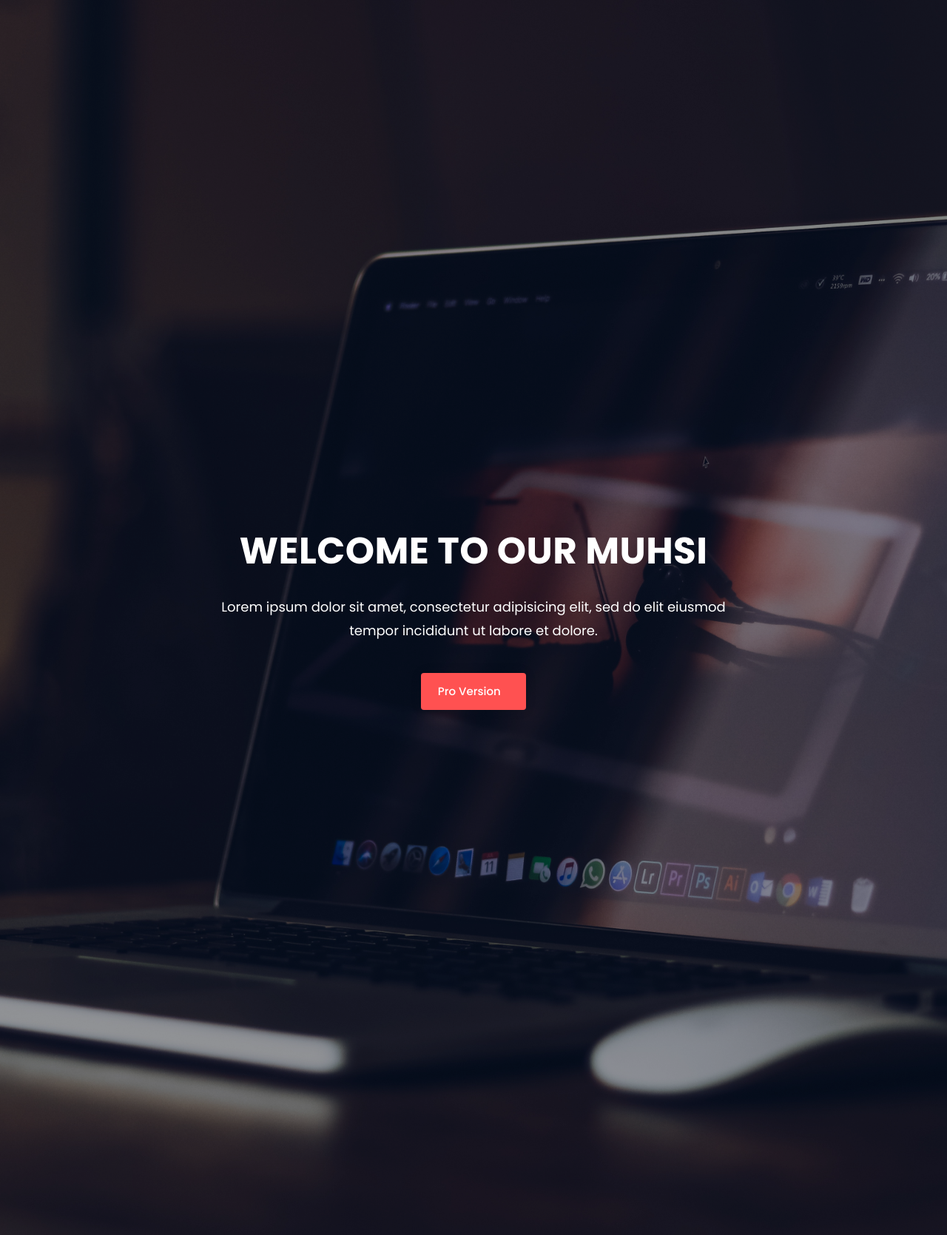
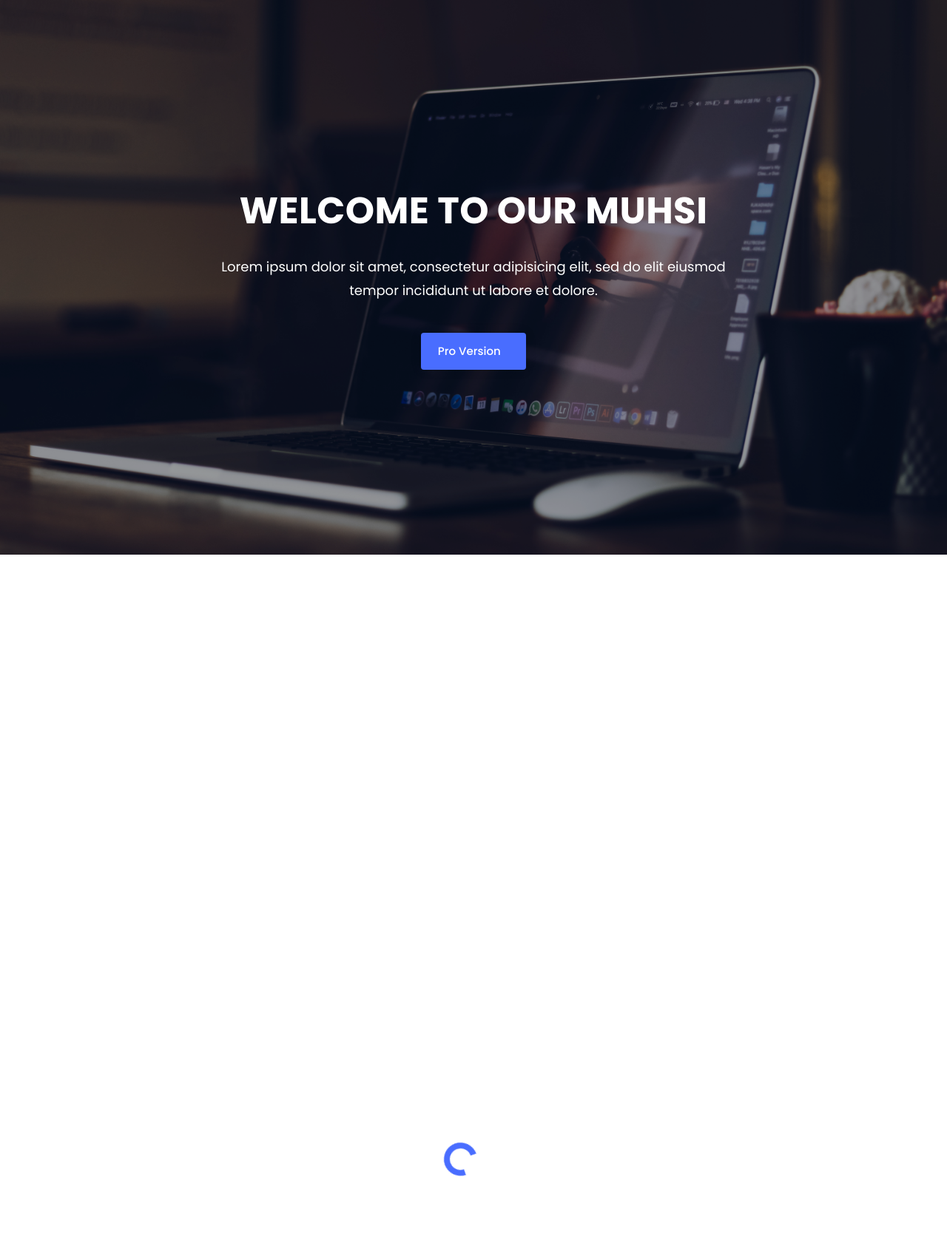
Before and after one commit to ajithkr12/company_tem-1, a PHP site: page / in a window 1280 px wide, after a click on "ABOUT". Shown: the whole page at 74% size. Run offline with PHP 8.4, Linux system fonts and the light colour scheme; some libraries are stand-ins or nearby versions.

Commit message:
Add files via upload

```diff
--- a/assets/css/style.css
+++ b/assets/css/style.css
@@ -15,22 +42,18 @@ body {
 	font-size: 14px;
 	color:  var(--thm-p);
 }
-
-
 :root {
 	--thm-font: 'Poppins', sans-serif;
-	--thm-base: #4B6587;
-	/* --thm-color: #049c95; */
-	--thm-color: #FF5151;
-	--thm-black: #4B6587;
+	--thm-base: #17bebb;
+	--thm-color: #496dff;
+	--thm-black: #2d3436;
 	--thm-white: #ffffff;
 	--thm-eee: #eeeeee;
 	--thm-ddd: #dddddd;
-	--thm-f6: #4B6587;
+	--thm-f6: #F1F8FF;
 	--thm-fb: #f6f6f6;
 	--thm-p: #767676;
 }
-
 h1, h2, h3, h4, h5, h6 {
 	font-family: var(--thm-font);
 	color: var(--thm-black);
@@ -213,8 +234,7 @@ button, input, textarea:focus {
 /*START SECTION PADDING DESIGN*/
 
 .atf-section-padding {
-	padding: 100px 0;
-	margin-top: 10px;
+	padding: 90px 0;
 }
 
 /*START SECTION TITLE DESIGN*/
@@ -251,8 +271,8 @@ button, input, textarea:focus {
 }
 .atf-section-title .animated-line {
 	height: 4px;
-	width: 100px;
-	margin: 10px auto 10px auto;
+	width: 70px;
+	margin: 20px auto 10px auto;
 	position: relative;
 	border-radius: 30px;
 	text-align: center;
@@ -284,8 +304,8 @@ button, input, textarea:focus {
  transform: translateX(0);
 }
 to {
-	-webkit-transform: translateX(95px);
-	transform: translateX(95px);
+	-webkit-transform: translateX(65px);
+	transform: translateX(65px);
 }
 }
  @keyframes MOVE-BG {
@@ -587,12 +607,10 @@ to {
 #home{
 	position:relative;
 	z-index: 1;
-	height: 100vh;
 }
 .atf-header-area {
     background-color: var(--thm-f6);
-    /* height: 10%; */
-	height: 750px;
+    height: 750px;
     overflow: hidden;
 	z-index:1;
 }
@@ -720,18 +738,15 @@ to {
 */
 #about{
 	position:relative;
-	height: 100vh;
 }
 .atf-single-about {
 	position:relative;
 }
 .atf-about-content {
-	border:2px solid var(--thm-eee);
+	border:1px solid var(--thm-eee);
 	padding: 40px 25px;
 	transition:0.3s ease-in-out;
 	-webkit-transition:0.3s ease-in-out;
-	border-radius: 2%;
-
 }
 .atf-about-content:hover {
 	-webkit-box-shadow:0 0 15px rgba(0,0,0,0.1);
@@ -779,9 +794,7 @@ to {
 	color: var(--thm-color);
 	font-size: 45px;
 	text-align: center;
-	/* border-radius: 30% 70% 59% 41%/30% 38% 62% 70% ;*/
-	border-radius: 50%;
-
+	border-radius: 30% 70% 59% 41%/30% 38% 62% 70%
 }
 .atf-about-content:hover .atf-about-icon i {
 	background:var(--thm-color);
```
Also changed, not shown: other parts of assets/css/style.css (+37 -126 lines).
